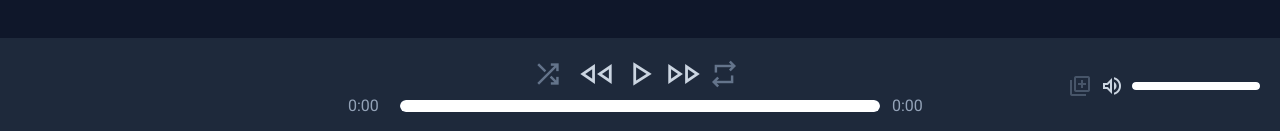
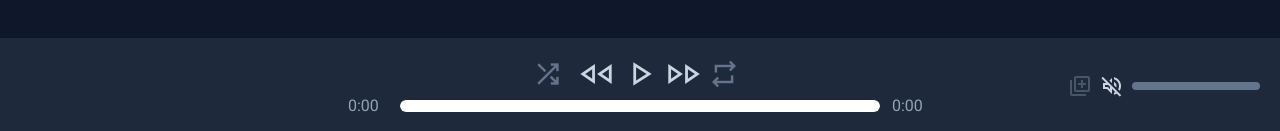
Before and after one commit to ludvigvonreis/shittify_frontend, a React (Vite) app: page / in a window 1280 px wide. Shown: the part 666-797 px from the top of the page. Built offline with nearby package versions, Linux system fonts and the light colour scheme.

Commit message:
Moved muted state into an atom to allow for percistance and outside muting.

```diff
--- a/src/atoms/MediaPlayerAtoms.ts
+++ b/src/atoms/MediaPlayerAtoms.ts
@@ -12,6 +12,7 @@ export const TogglesAtom = atomWithStorage('toggles', {
 	isPlaying: false,
 	isLooping: false,
 	isShuffle: false,
+	isMuted: false,
 });
 
 export const MediaAtom = atomWithStorage("queue", {
--- a/src/components/mediaPlayer/VolumeControl.tsx
+++ b/src/components/mediaPlayer/VolumeControl.tsx
@@ -1,6 +1,7 @@
 import {
 	AccentColorAtom,
 	MediaAtom,
+	TogglesAtom,
 	VolumeAtom,
 } from "@atoms/MediaPlayerAtoms";
 import Icon from "@components/shared/Icon";
@@ -9,32 +10,32 @@ import { useAtom, useAtomValue } from "jotai";
 import FoldingQueue from "./FoldingQueue";
 import { FoldAtom } from "@atoms/atoms";
 import { twMerge } from "tailwind-merge";
-import { useState } from "react";
+import { useEffect, useState } from "react";
 
 export default function VolumeControl() {
 	const [volumeAtom, setVolumeAtom] = useAtom(VolumeAtom);
 	const [isFoldActive, setIsFoldActive] = useAtom(FoldAtom);
 	const mediaAtom = useAtomValue(MediaAtom);
-	const accentColor = useAtomValue(AccentColorAtom);
+	const [mediaToggles, setMediaToggles] = useAtom(TogglesAtom);
 
 	// Muting
 	const [lastVolume, setLastVolume] = useState(0);
-	const [isMuted, setIsMuted] = useState(volumeAtom == 0);
 
-	function onMute() {
-		if (isMuted) {
-			setIsMuted(false);
-			setVolumeAtom(lastVolume);
+	useEffect(()=>{
+		if (mediaToggles.isMuted) {
+			//setMediaToggles({...mediaToggles, isMuted: false})
+			setVolumeAtom(lastVolume > 0 ? lastVolume : 0.5);
 		} else {
 			setLastVolume(volumeAtom);
-			setIsMuted(true);
+			//setMediaToggles({...mediaToggles, isMuted: true})
 			setVolumeAtom(0);
 		}
-	}
+	},[mediaToggles.isMuted])
+
 
 	let icon = volumeAtom > 0.5 ? "volume_up" : "volume_down";
 
-	icon = volumeAtom == 0 ? "volume_off" : icon;
+	icon = !mediaToggles.isMuted ? "volume_off" : icon;
 
 	let queueButtonColor = isFoldActive
 		? `text-accent hover:text-accent`
@@ -49,7 +50,7 @@ export default function VolumeControl() {
 		<div className="flex justify-end items-center mr-5 gap-2 relative">
 			<FoldingQueue />
 			<Icon
-				title="Open Queue"
+				title={!isFoldActive ? "Open Queue" : "Close Queue"}
 				type="queue"
 				className={twMerge(
 					"transition-colors text-slate-300 hover:text-inherit cursor-pointer",
@@ -64,9 +65,11 @@ export default function VolumeControl() {
 			/>
 			<Icon
 				type={icon}
-				title="Mute Volume"
+				title={mediaToggles.isMuted ? "Mute (m)" : "Unmute (m)"}
 				className="transition-colors text-2xl text-slate-300 hover:text-inherit cursor-pointer"
-				onClick={onMute}
+				onClick={() =>
+					setMediaToggles({...mediaToggles, isMuted: !mediaToggles.isMuted})
+				}
 			/>
 			<ProgressBar
 				percentage={volumeAtom}
```
